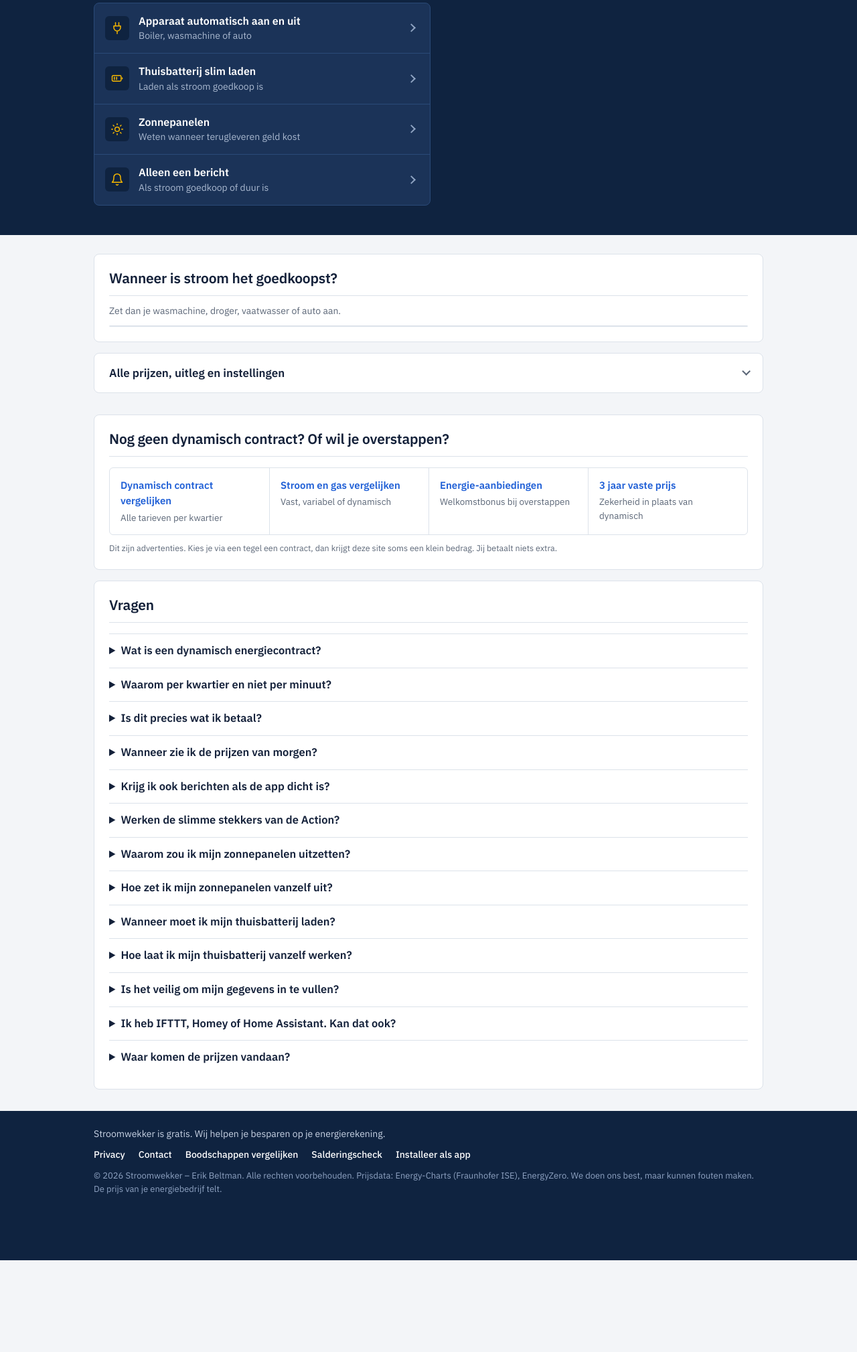
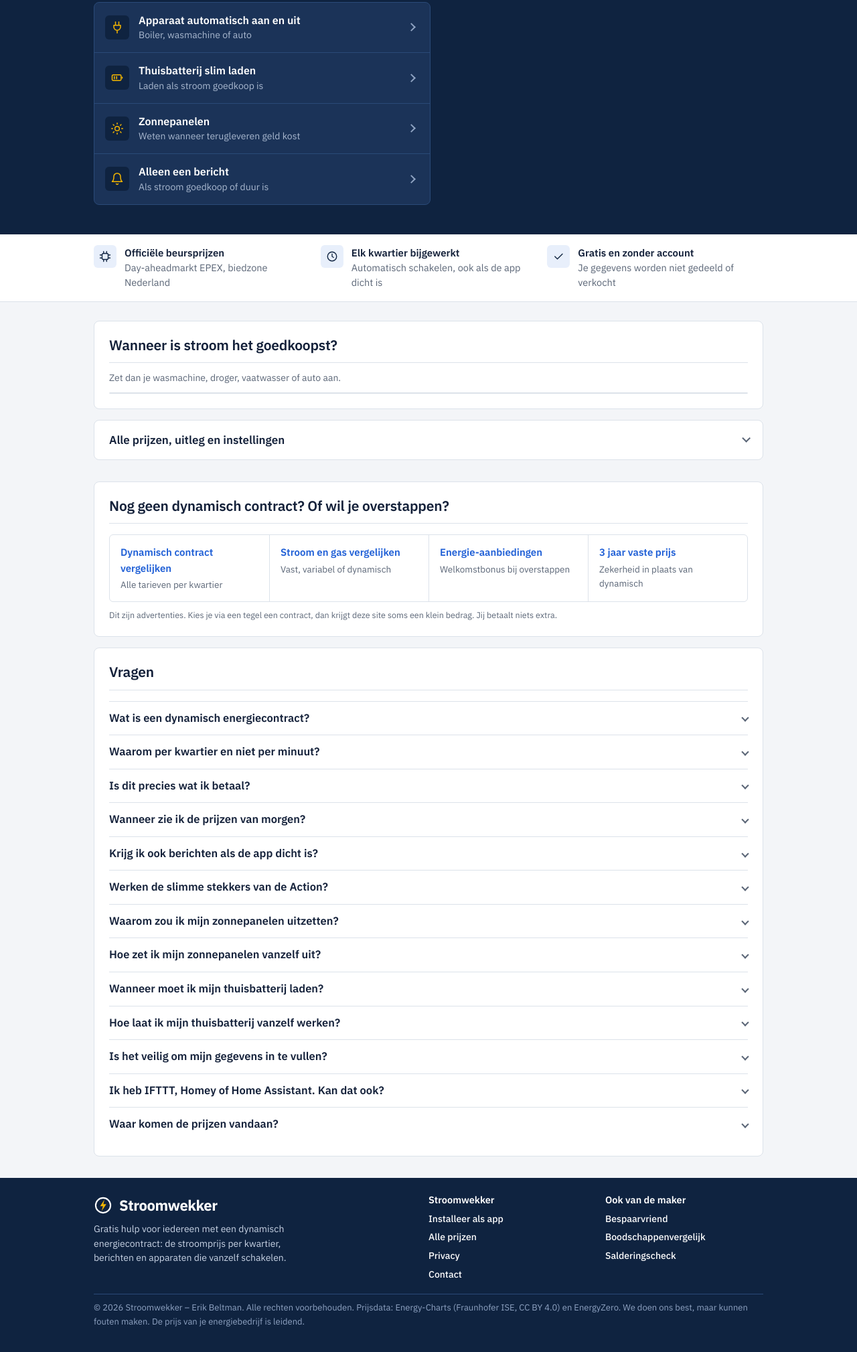
Before and after one commit to djbeltman35-arch/Stroomwekker, a website with bundled scripts: page public/index.html in a window 1280 px wide. Shown: the part 497-2516 px from the top of the page at 67% size. Before the commit the page ends 2379 px from the top, so only its background shows below. Built offline with nearby package versions, Linux system fonts and the light colour scheme; files whose address does not match are found by name.

Commit message:
Professionele afwerking: feitenbalk, voettekst in kolommen, nette uitklappijlen
Co-Authored-By: Claude Opus 5.5 <noreply@anthropic.com>
Claude-Session: https://claude.ai/code/session_01Lxu2CzAjjddvpuFJvYuDec

```diff
--- a/public/index.html
+++ b/public/index.html
@@ -76,8 +76,19 @@ h3{font:600 17px/1.3 var(--text);margin:0 0 4px}
 .brand span{flex:1}
 .nav{position:absolute;top:10px;right:max(20px,env(safe-area-inset-right))}
 .hero{padding-top:28px}
-.hero .wrap{border-top:1px solid var(--navy-3);padding-top:28px}
+.hero .wrap{padding-top:28px;position:relative}.hero .wrap::before{content:"";position:absolute;top:0;left:max(20px,env(safe-area-inset-left));right:max(20px,env(safe-area-inset-right));border-top:1px solid var(--navy-3)}
 @media (max-width:820px){.nav{display:none}.bar{padding-top:20px}.hero{padding-top:18px}.hero .wrap{padding-top:20px}}
+.feiten{background:var(--surface);border-bottom:1px solid var(--line);margin:-28px 0 28px}
+.feiten ul{list-style:none;margin:0 auto;padding-block:16px;display:grid;grid-template-columns:repeat(3,1fr);gap:16px}
+.feiten li{display:flex;gap:12px;align-items:flex-start;font-size:14.5px;color:var(--muted)}
+.feiten li b{display:block;color:var(--ink);font-weight:600;font-size:15px}
+.feiten .fi{flex:none;width:34px;height:34px;border-radius:6px;background:var(--blue-soft);color:var(--navy);display:grid;place-items:center}.feiten .fi svg{width:18px;height:18px}
+@media (max-width:720px){.feiten ul{grid-template-columns:1fr;gap:12px}}
+.foot .cols{display:grid;grid-template-columns:2fr 1fr 1fr;gap:28px;padding-bottom:18px;border-bottom:1px solid var(--navy-3)}
+.foot .cols h3{color:#fff;font-size:14.5px;margin:0 0 8px}
+.foot .cols nav{display:grid;gap:6px}
+.foot .fl{display:flex;align-items:center;gap:10px;color:#fff;font-weight:700;font-size:22px;letter-spacing:-.02em;margin-bottom:8px}.foot .fl svg{width:28px;height:28px}
+@media (max-width:720px){.foot .cols{grid-template-columns:1fr 1fr}.foot .cols>div:first-child{grid-column:1/-1}}
 /* Hero: blauw vlak met prijspaneel */
 .hero{background:var(--navy);color:#fff;padding:36px 0 44px;margin-bottom:28px}
 .hero .wrap{display:grid;grid-template-columns:1.1fr 1fr;gap:40px;align-items:start}
@@ -174,7 +185,7 @@ details.meer[open]>summary::after{transform:rotate(-135deg)}
 .partnerlabel{font-size:12.5px;color:var(--muted);margin:0}
 @media (max-width:720px){.tiles{grid-template-columns:1fr 1fr}.tiles a:nth-child(3){border-left:0}.tiles a:nth-child(n+3){border-top:1px solid var(--line)}.row3{grid-template-columns:1fr}.mini{border-left:0;border-top:1px solid var(--line)}.mini:first-child{border-top:0}.two{grid-template-columns:1fr}}
 .faq details{border-top:1px solid var(--line);padding:12px 0}
-.faq summary{cursor:pointer;font-weight:600}
+.faq summary{cursor:pointer;font-weight:600;list-style:none;display:flex;justify-content:space-between;align-items:center;gap:12px}.faq summary::-webkit-details-marker{display:none}.faq summary::after{content:"";flex:none;width:8px;height:8px;border-right:2px solid var(--muted);border-bottom:2px solid var(--muted);transform:rotate(45deg)}.faq details[open] summary::after{transform:rotate(-135deg)}
 .faq p{margin:8px 0 0;font-size:15.5px;max-width:70ch}
 .foot{background:var(--navy);color:#C9D4E5;margin-top:32px}
 .foot .wrap{padding-block:24px 96px;display:grid;gap:10px;font-size:14px}
@@ -243,6 +254,14 @@ details.meer[open]>summary::after{transform:rotate(-135deg)}
     </a>
   </div>
 </section>
+<section class="feiten" aria-label="Over Stroomwekker">
+  <ul class="wrap">
+    <li><span class="fi" data-ic="chip"></span><span><b>Officiële beursprijzen</b>Day-aheadmarkt EPEX, biedzone Nederland</span></li>
+    <li><span class="fi" data-ic="clock"></span><span><b>Elk kwartier bijgewerkt</b>Automatisch schakelen, ook als de app dicht is</span></li>
+    <li><span class="fi" data-ic="check"></span><span><b>Gratis en zonder account</b>Je gegevens worden niet gedeeld of verkocht</span></li>
+  </ul>
+</section>
+
 
 <section class="wrap">
   <div class="card" id="mijn" hidden>
@@ -477,9 +496,13 @@ details.meer[open]>summary::after{transform:rotate(-135deg)}
 
 <footer class="foot">
   <div class="wrap">
-    <p style="margin:0">Stroomwekker is gratis. Wij helpen je besparen op je energierekening.</p>
-    <nav aria-label="Over"><a href="/privacy/">Privacy</a><a href="/privacy/#contact">Contact</a><a href="https://boodschappenvergelijk.nl/" target="_blank" rel="noopener">Boodschappen vergelijken</a><a href="https://salderingscheck-nl.netlify.app/" target="_blank" rel="noopener">Salderingscheck</a><a href="#" id="installLink">Installeer als app</a></nav>
-    <p class="muted" style="margin:0;font-size:13px">© 2026 Stroomwekker – Erik Beltman. Alle rechten voorbehouden. Prijsdata: Energy-Charts (Fraunhofer ISE), EnergyZero. We doen ons best, maar kunnen fouten maken. De prijs van je energiebedrijf telt.</p>
+    <div class="cols">
+      <div><div class="fl"><svg viewBox="0 0 48 48" aria-hidden="true"><circle cx="24" cy="24" r="19" fill="none" stroke="#fff" stroke-width="3.6"/><path d="M27.4 9.5 16.4 26h7.2l-3.4 12.5 12-17.3h-7.6z" fill="#F5B700"/></svg>Stroomwekker</div>
+        <p style="margin:0;max-width:40ch">Gratis hulp voor iedereen met een dynamisch energiecontract: de stroomprijs per kwartier, berichten en apparaten die vanzelf schakelen.</p></div>
+      <div><h3>Stroomwekker</h3><nav aria-label="Stroomwekker"><a href="#" id="installLink">Installeer als app</a><a href="#meer" id="footMeer">Alle prijzen</a><a href="/privacy/">Privacy</a><a href="/privacy/#contact">Contact</a></nav></div>
+      <div><h3>Ook van de maker</h3><nav aria-label="Ook van de maker"><a href="https://bespaarvriend.nl/?bron=stroomwekker" target="_blank" rel="noopener">Bespaarvriend</a><a href="https://boodschappenvergelijk.nl/" target="_blank" rel="noopener">Boodschappenvergelijk</a><a href="https://salderingscheck-nl.netlify.app/" target="_blank" rel="noopener">Salderingscheck</a></nav></div>
+    </div>
+    <p class="muted" style="margin:0;font-size:13px">© 2026 Stroomwekker – Erik Beltman. Alle rechten voorbehouden. Prijsdata: Energy-Charts (Fraunhofer ISE, CC BY 4.0) en EnergyZero. We doen ons best, maar kunnen fouten maken. De prijs van je energiebedrijf is leidend.</p>
   </div>
 </footer>
 
--- a/public/js/app.js
+++ b/public/js/app.js
@@ -565,6 +565,7 @@ const FLOWS = { apparaat: sApparaat, batterij: sBatterij, zon: sZon, bericht: sB
 document.querySelectorAll('[data-flow]').forEach(b => b.onclick = () => wizOpen(FLOWS[b.dataset.flow]));
 function openMeer() { $('meer').open = true; }
 $('navStart').onclick = e => { e.preventDefault(); scrollTo({ top: 0, behavior: 'smooth' }); };
+$('footMeer') && ($('footMeer').onclick = e => { e.preventDefault(); openMeer(); $('meer').scrollIntoView({ behavior: 'smooth' }); });
 $('navMeer').onclick = e => { e.preventDefault(); openMeer(); $('meer').scrollIntoView({ behavior: 'smooth' }); };
 $('licht').onclick = e => { e.preventDefault(); openMeer(); $('prijs').scrollIntoView({ behavior: 'smooth' }); };
 $('mijnMeer').onclick = () => scrollTo({ top: 0, behavior: 'smooth' });
```
